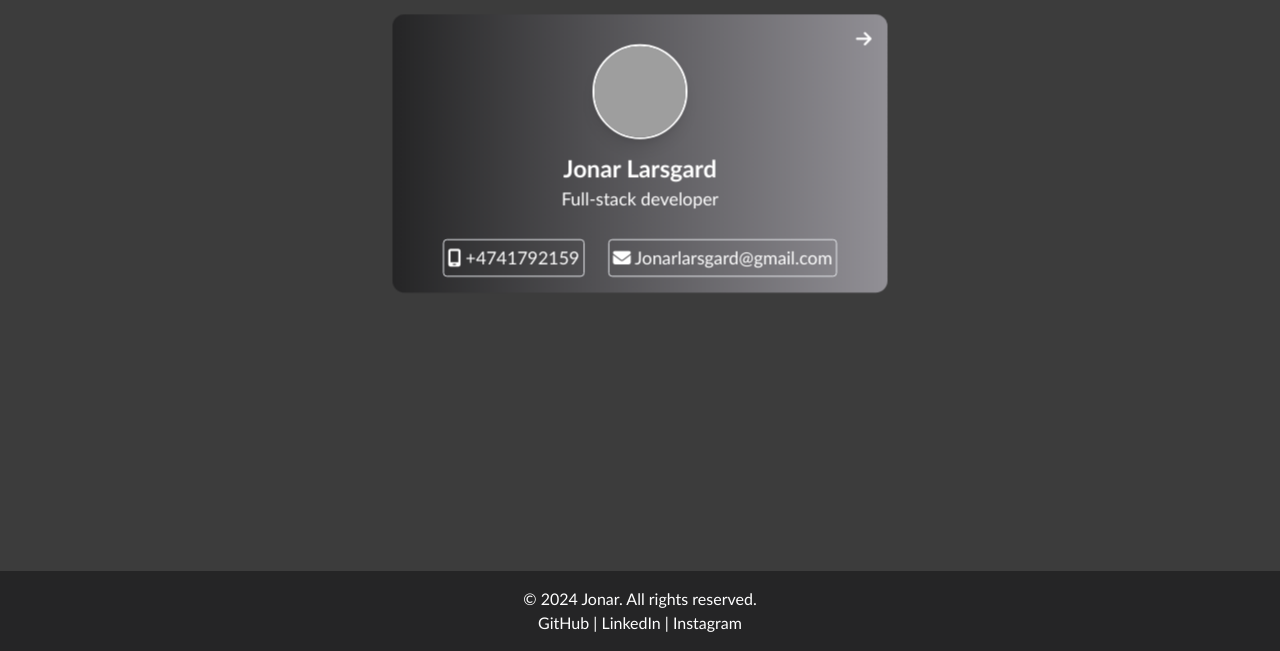
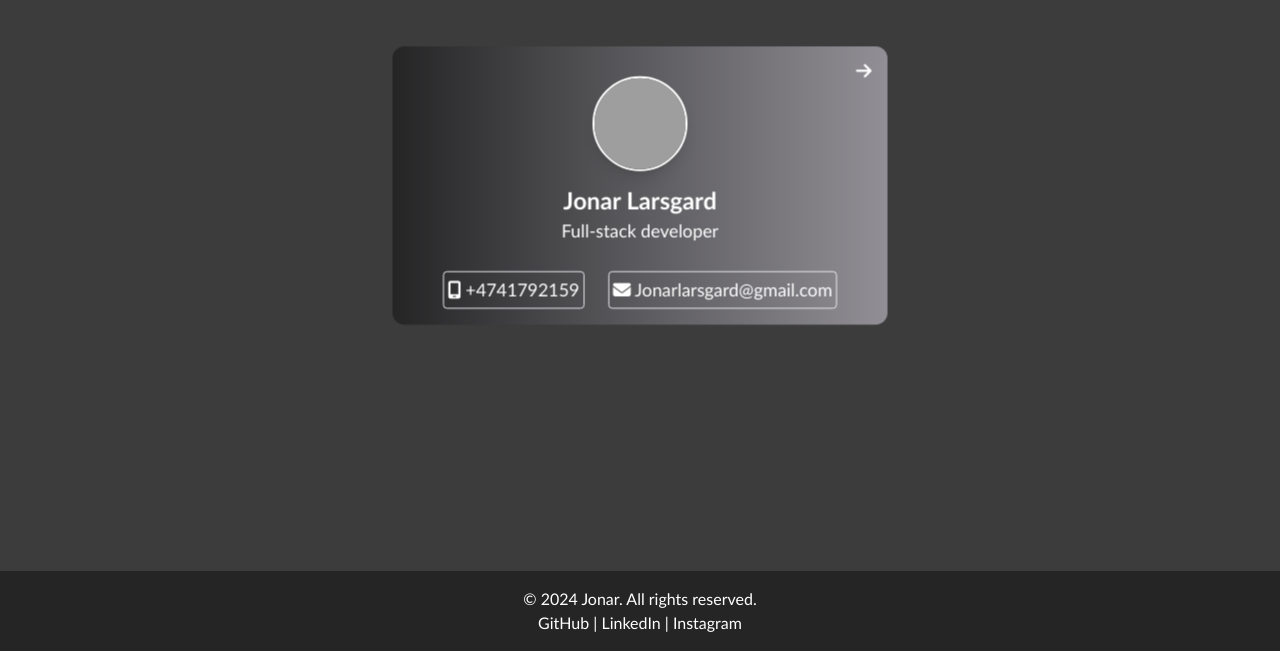
Before and after one commit to C-atfish/jonarV2, a website: page contact.html in a window 1280 px wide. Shown: the part 149-800 px from the top of the page. Drawn offline with Linux system fonts and the light colour scheme; grey boxes are pictures that could not be loaded.

Commit message:
added maRGINS TO CONTACT PAGE

```diff
--- a/contact.html
+++ b/contact.html
@@ -97,7 +97,7 @@
         </p>
       </div>
       <!--MAIN CONTENT-->
-      <div class="grid grid-cols-1 place-items-center">
+      <div class="grid grid-cols-1 place-items-center mt-8">
         <!--business card, should be clickable to flip over to display a designed frontside -->
         <div class="business-card text-md sm:text-lg hover:scale-[101%]">
           <!--FRONT OF THE BUSINESS CARD-->
```
